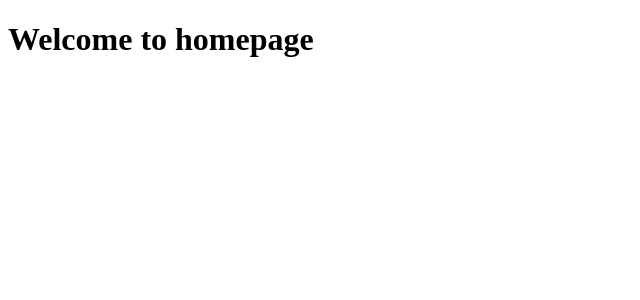
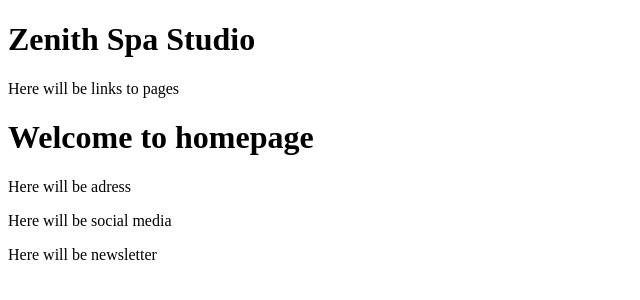
Before and after one commit to Annibor/Zenith-spa-studio, a Django app: page / in a window 1280 px wide. Shown: the top 300 px of the page, without its empty margins (0-640 px from the left). Run offline with Django 5.2, Linux system fonts and the light colour scheme.

Commit message:
Add more basic structure to base.html

```diff
--- a/templates/base.html
+++ b/templates/base.html
@@ -8,6 +8,21 @@
     {% block css_files %}{% endblock %}
   </head>
   <body>
-    {% block content %} {% endblock %}
+    <header>
+      <h1>Zenith Spa Studio</h1>
+      <nav>Here will be links to pages</nav>
+    </header>
+    <main>{% block content %} {% endblock %}</main>
+    <footer>
+      <div class="footer-div">
+        <p>Here will be adress</p>
+      </div>
+      <div>
+        <p>Here will be social media</p>
+      </div>
+      <div>
+        <p>Here will be newsletter</p>
+      </div>
+    </footer>
   </body>
 </html>
```
